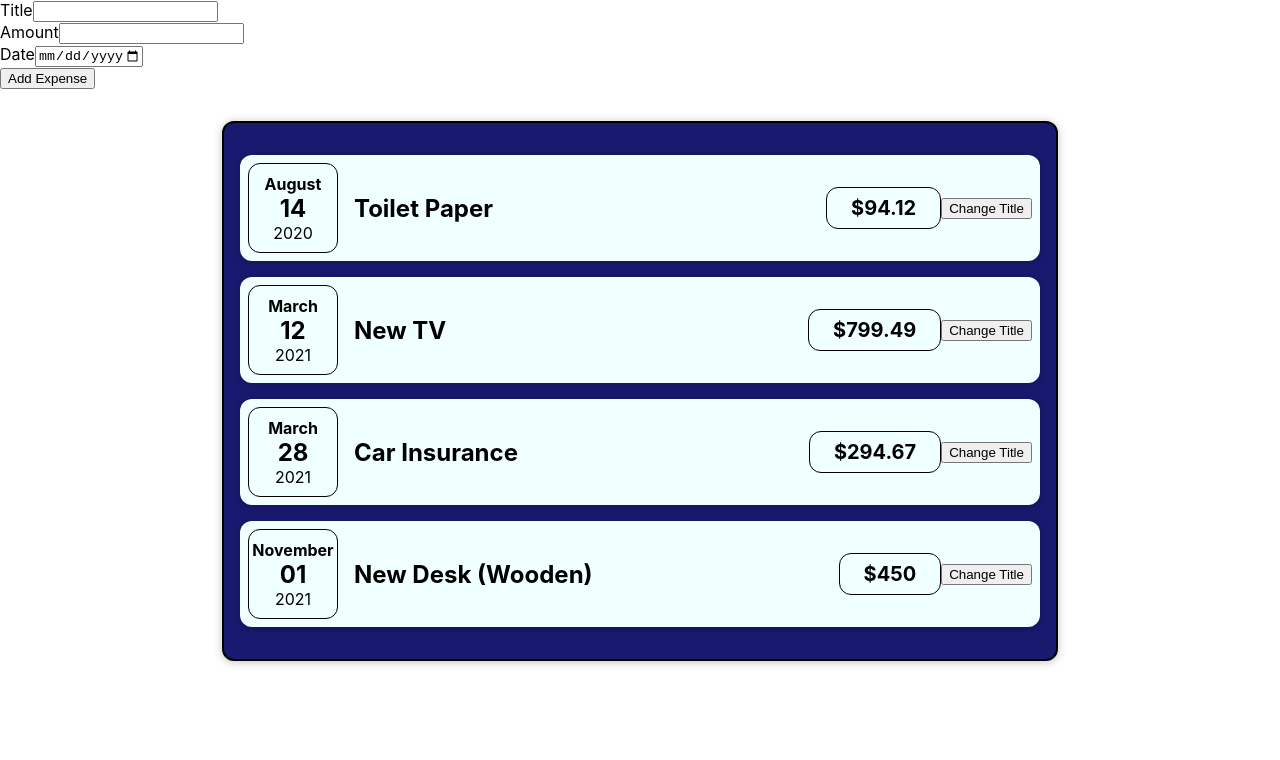
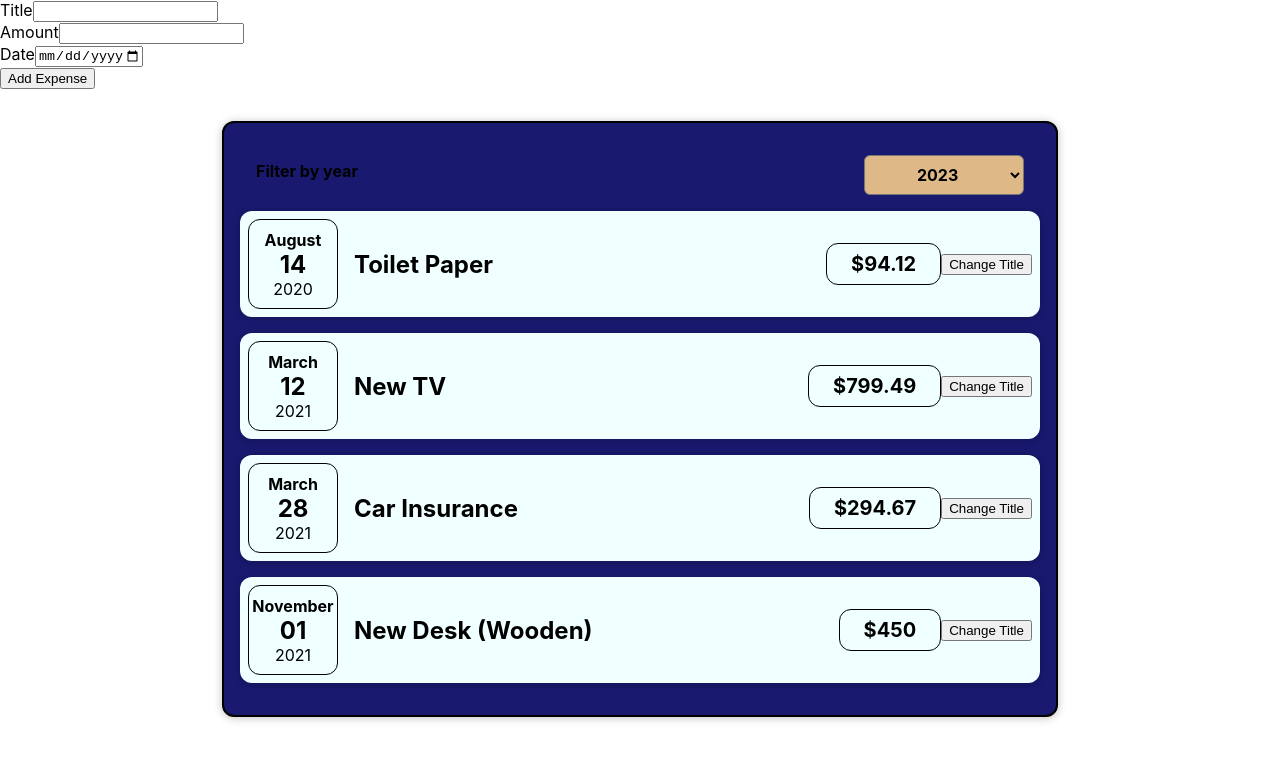
Before and after one commit to jcg0/expense-tracker, a React (Create React App) app: page / in a window 1280 px wide. Shown: the top 760 px of the page. Built offline with nearby package versions, Linux system fonts and the light colour scheme.

Commit message:
lifted up state from expenseForm and expenseFilter and used two way binding

```diff
--- a/src/App.js
+++ b/src/App.js
@@ -29,9 +29,14 @@
     },
   ];
 
+  const addExpenseHandler = (expense) => {
+    console.log("app.js");
+    console.log(expense);
+  };
+
   return (
     <div>
-      <NewExpense />
+      <NewExpense onAddExpense={addExpenseHandler} />
       <Expenses expenses={expenses} />
     </div>
   );
--- a/src/components/Expenses/Expenses.js
+++ b/src/components/Expenses/Expenses.js
@@ -1,11 +1,26 @@
+import { React, useState } from "react";
+
 import ExpenseItem from "../Expenses/ExpenseItem";
 import Card from "../UI/Card";
+import ExpensesFilter from "./ExpensesFilter";
 import "../UI/Card.css";
 import "../Expenses/Expenses.css";
 
 const Expenses = (props) => {
+  const [filteredYear, setFilteredYear] = useState("2023");
+
+  const filterChangeHandler = (selectedYear) => {
+    setFilteredYear(selectedYear);
+    console.log(selectedYear);
+  };
+
   return (
+    <div>
       <Card className="container">
+        <ExpensesFilter
+          selected={filteredYear}
+          onChangeExpenseFilter={filterChangeHandler}
+        />
         <ExpenseItem
           title={props.expenses[0].title}
           amount={props.expenses[0].amount}
@@ -27,6 +42,7 @@
           date={props.expenses[3].date}
         />
       </Card>
+    </div>
   );
 };
 
--- /dev/null
+++ b/src/components/Expenses/ExpensesFilter.css
@@ -0,0 +1,25 @@
+.expenses-filter {
+  color: black;
+  padding: 0 1rem;
+}
+
+.expenses-filter__control {
+  display: flex;
+  width: 100%;
+  align-items: center;
+  justify-content: space-between;
+  margin: 1rem 0;
+}
+
+.expenses-filter label {
+  font-weight: bold;
+  margin-bottom: 0.5rem;
+}
+
+.expenses-filter select {
+  font: inherit;
+  padding: 0.5rem 3rem;
+  font-weight: bold;
+  border-radius: 6px;
+  background-color: burlywood;
+}
--- /dev/null
+++ b/src/components/Expenses/ExpensesFilter.js
@@ -0,0 +1,25 @@
+import { React } from "react";
+
+import "./ExpensesFilter.css";
+
+const ExpensesFilter = (props) => {
+  const expenseFilterHandler = (e) => {
+    props.onChangeExpenseFilter(e.target.value);
+  };
+
+  return (
+    <div className="expenses-filter">
+      <div className="expenses-filter__control">
+        <label>Filter by year</label>
+        <select value={props.selected} onChange={expenseFilterHandler}>
+          <option value="2023">2023</option>
+          <option value="2022">2022</option>
+          <option value="2021">2021</option>
+          <option value="2020">2020</option>
+        </select>
+      </div>
+    </div>
+  );
+};
+
+export default ExpensesFilter;
--- a/src/components/NewExpense/ExpenseForm.js
+++ b/src/components/NewExpense/ExpenseForm.js
@@ -1,6 +1,6 @@
 import { React, useState } from "react";
 
-const ExpenseForm = () => {
+const ExpenseForm = (props) => {
   const [title, setNewTitle] = useState("");
   const [amount, setNewAmount] = useState("");
   const [date, setNewDate] = useState("");
@@ -29,7 +29,7 @@
       date: new Date(date),
     };
 
-    console.log(expenseData);
+    props.onSaveExpenseData(expenseData);
     setNewTitle("");
     setNewAmount("");
     setNewDate("");
--- a/src/components/NewExpense/NewExpense.js
+++ b/src/components/NewExpense/NewExpense.js
@@ -1,10 +1,18 @@
 import React from "react";
 import ExpenseForm from "./ExpenseForm";
 
-const NewExpense = () => {
+const NewExpense = (props) => {
+  const SaveExpenseDataHandler = (enteredExpenseData) => {
+    const expenseData = {
+      ...enteredExpenseData,
+      id: Math.random().toString(),
+    };
+    props.onAddExpense(expenseData);
+  };
+
   return (
     <div>
-      <ExpenseForm />
+      <ExpenseForm onSaveExpenseData={SaveExpenseDataHandler} />
     </div>
   );
 };
```
Lines whose indentation alone changed are shown as unchanged.
